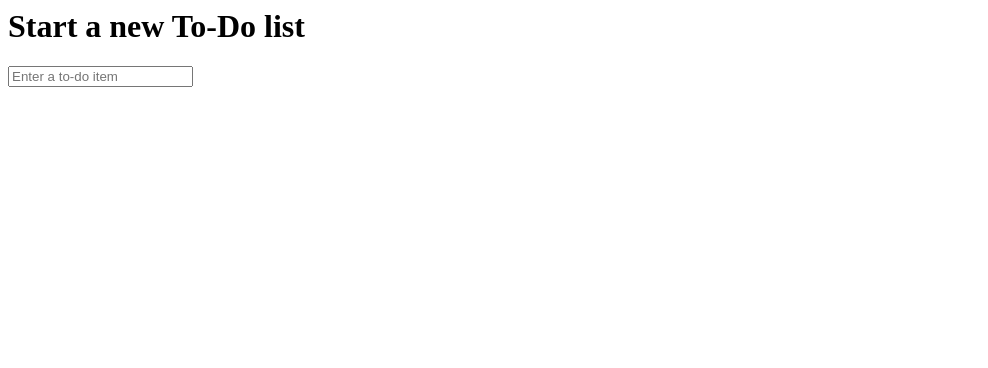
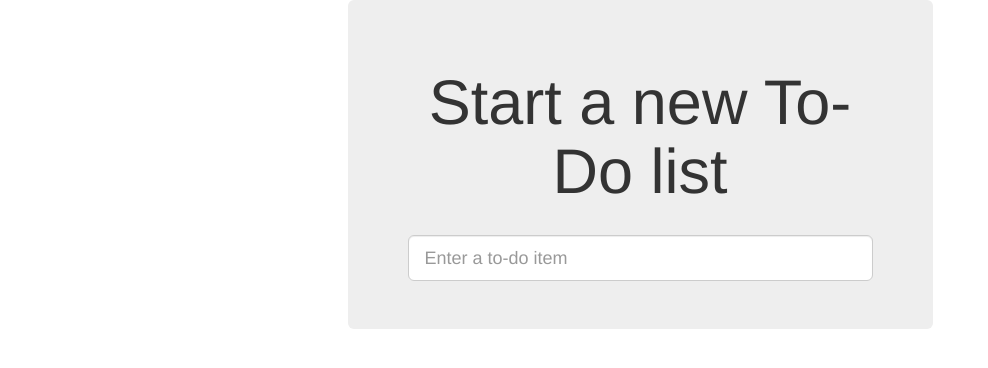
Before and after one commit to thomec/tango, a Django app: page / in a window 1280 px wide. Shown: the top 368 px of the page, without its empty margins (0-988 px from the left). Run offline with Django 3.2, Linux system fonts and the light colour scheme; some libraries are stand-ins or nearby versions.

Commit message:
TDD - ch 07 - use bootstrap in templates

```diff
--- a/ftests/tests.py
+++ b/ftests/tests.py
@@ -4,12 +4,13 @@
 import unittest
 #import time
 
-from django.test import LiveServerTestCase
+#from django.test import LiveServerTestCase
+from django.contrib.staticfiles.testing import StaticLiveServerTestCase
 from selenium import webdriver
 from selenium.webdriver.common.keys import Keys
 
 
-class NewVisitorTest(LiveServerTestCase):
+class NewVisitorTest(StaticLiveServerTestCase):
 
     def setUp(self):
         self.browser = webdriver.Firefox()
--- /dev/null
+++ b/lists/static/base.css
@@ -0,0 +1,3 @@
+#id_new_item {
+    margin-top: 3ex;
+}
--- a/lists/templates/lists/base.html
+++ b/lists/templates/lists/base.html
@@ -1,16 +1,40 @@
-<html>
+<!DOCTYPE html>
+<html lang=en>
+
   <head>
+    <meta charset="utf-8">
+    <meta http-equiv="X-UA-Compatible" content="IE=edge">
+    <meta name="viewport" content="width=device-width, initial-scale=1">
+    <link href="/static/bootstrap/css/bootstrap.min.css" rel="stylesheet">
+    <link href="/static/base.css" rel="stylesheet">
     <title>To-Do lists</title>
   </head>
 
   <body>
-    <h1>{% block header_text %}{% endblock %}</h1>
+    <div class="container">
 
-    <form method="post" action="{% block form_action %}{% endblock %}">
-      {% csrf_token %}
-      <input name="item_text" id="id_new_item" placeholder="Enter a to-do item" />
-    </form>
-    {% block table %}
-    {% endblock %}
+      <div class="row">
+        <div class="col-md-6 col-md-offset-3 jumbotron">
+          <div class="text-center">
+            <h1>{% block header_text %}{% endblock %}</h1>
+            <form method="post" action="{% block form_action %}{% endblock %}">
+              {% csrf_token %}
+              <input name="item_text" id="id_new_item"
+                  class="form-control input-lg"
+                  placeholder="Enter a to-do item"
+              />
+            </form>
+          </div>
+        </div>
+      </div>
+
+      <div class="row">
+        <div class="col-md-6 col-md-offset-3">
+          {% block table %}
+          {% endblock %}
+        </div>
+      </div>
+
+    </div>
   </body>
 </html>
--- a/lists/templates/lists/list.html
+++ b/lists/templates/lists/list.html
@@ -5,7 +5,7 @@
 {% block form_action %}/lists/{{ list.id }}/add_item{% endblock %}
 
 {% block table %}
-<table id="id_list_table">
+<table id="id_list_table" class="table">
   {% for item in list.item_set.all %}
   <tr><td>{{ forloop.counter }}: {{ item.text }}</td></tr>
   {% endfor %}
```
